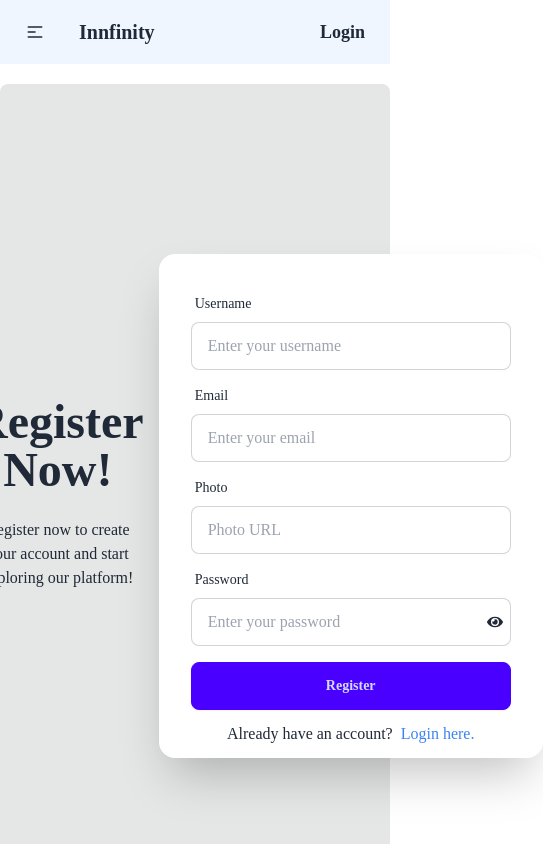
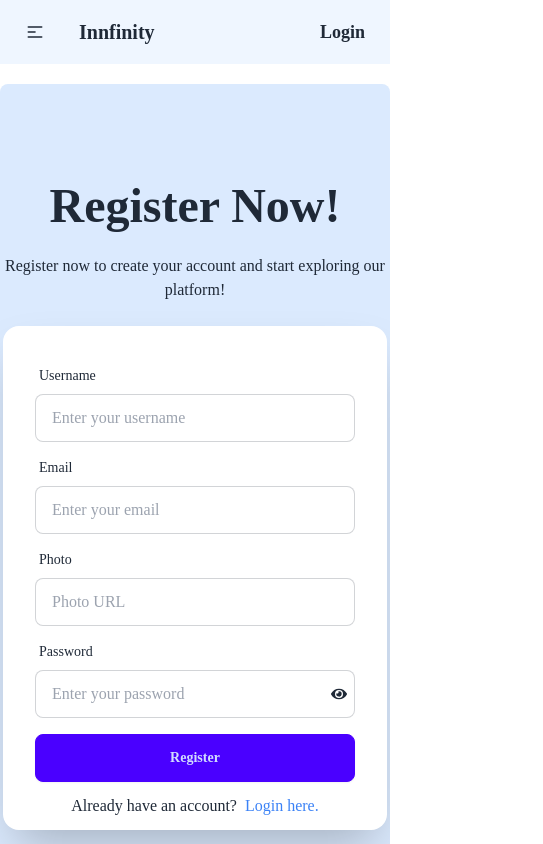
Before and after one commit to im-sanny/innfinity-a9, a React (Vite) app: page /register in a window 390 px wide. Shown: the top 844 px of the page, 543 px wide, since content can reach past the window. Built offline with nearby package versions, Linux system fonts and the light colour scheme; no server answers.

Commit message:
fixed responsive design issue

```diff
--- a/200.html
+++ b/200.html
@@ -2,7 +2,7 @@
 <html data-theme="light" lang="en">
   <head>
     <meta charset="UTF-8" />
-    <link rel="icon" type="image/svg+xml" href="./src/assets/react.svg" />
+    <link rel="icon" type="image/svg+xml" href="https://i.ibb.co/JyY2mTw/info.png" />
     <meta name="viewport" content="width=device-width, initial-scale=1.0" />
     <title>Innfinity</title>
   </head>
--- a/index.html
+++ b/index.html
@@ -2,7 +2,7 @@
 <html data-theme="light" lang="en">
   <head>
     <meta charset="UTF-8" />
-    <link rel="icon" type="image/svg+xml" href="./src/assets/react.svg" />
+    <link rel="icon" type="image/svg+xml" href="https://i.ibb.co/JyY2mTw/info.png" />
     <meta name="viewport" content="width=device-width, initial-scale=1.0" />
     <title>Innfinity</title>
   </head>
--- a/src/Component/Pages/Register.jsx
+++ b/src/Component/Pages/Register.jsx
@@ -63,16 +63,16 @@ const Register = () => {
       <Helmet>
         <title>Innfinity | Register</title>
       </Helmet>
-      <div className="hero min-h-screen bg-base-300 rounded-lg my-5">
-        <div className="hero-content">
-          <div className="text-center lg:text-left">
+      <div className="hero min-h-screen bg-blue-100 rounded-lg my-5">
+        <div className="lg:hero-content">
+          <div className="lg:text-left text-center">
             <h1 className="text-5xl font-bold">Register Now!</h1>
             <p className="py-6">
               Register now to create your account and start exploring our
               platform!
             </p>
           </div>
-          <div className="card shrink-0 w-full max-w-sm shadow-2xl bg-base-100">
+          <div className="card mx-auto text-center shrink-0 w-full max-w-sm shadow-2xl bg-base-100">
             <form
               onSubmit={handleSubmit(onSubmit)}
               onClick={toast}
```
Also changed, not shown: src/assets/vecteezy_initial-letter-i-logo-company-name-simple-and-modern_19514624.jpg (added).
